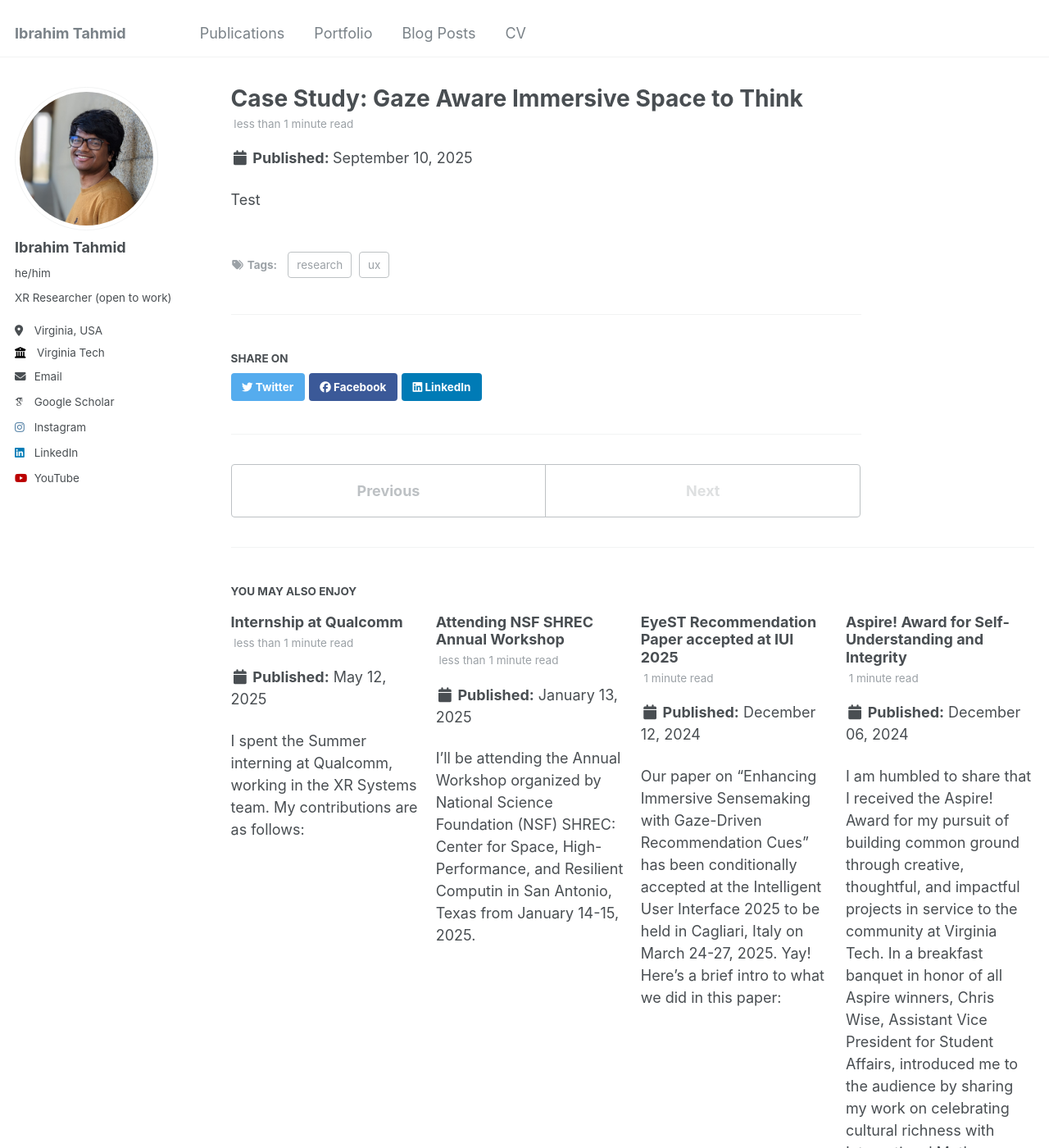
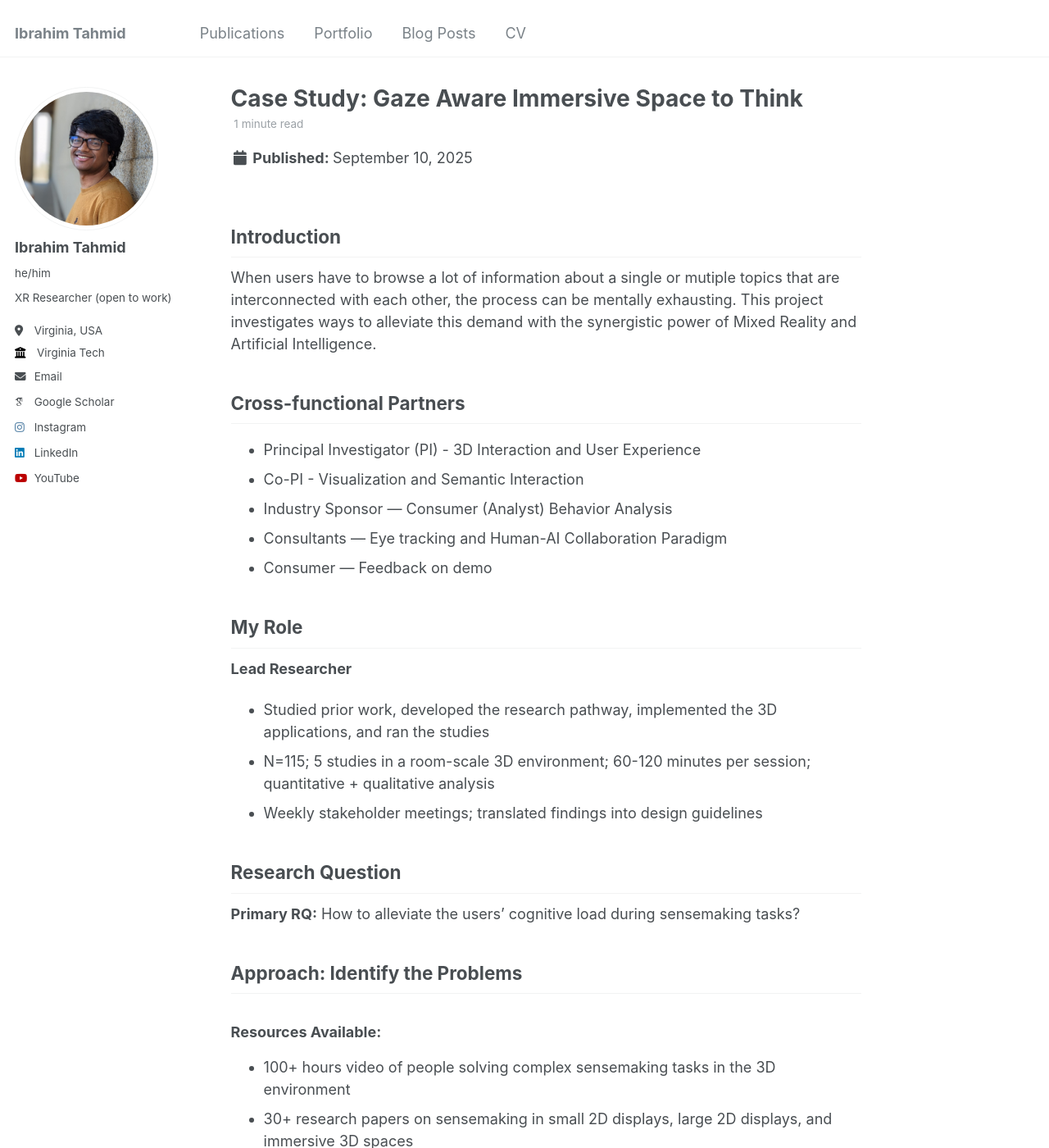
Before and after one commit to iatahmid/iatahmid.github.io, a Jekyll site: the page built from _posts/2025-09-10-case-study-gist.md, in a window 1280 px wide and 1400 px high. Shown: the whole window at 82% size. Built offline with Jekyll 4.4.1, drawn with Linux system fonts in a browser that asks for light colours; some web fonts are replaced; some of the changed text lies outside the part shown.

Commit message:
case study - gist

```diff
--- a/_posts/2025-09-10-case-study-gist.md
+++ b/_posts/2025-09-10-case-study-gist.md
@@ -6,4 +6,83 @@ tags:
   - ux
   - research
 ---
-Test
+
+## Introduction
+When users have to browse a lot of information about a single or mutiple topics that are interconnected with each other, the process can be mentally exhausting. This project investigates ways to alleviate this demand with the synergistic power of Mixed Reality and Artificial Intelligence.
+
+## Cross-functional Partners
+- Principal Investigator (PI) - 3D Interaction and User Experience
+- Co-PI - Visualization and Semantic Interaction
+- Industry Sponsor — Consumer (Analyst) Behavior Analysis
+- Consultants — Eye tracking and Human-AI Collaboration Paradigm
+- Consumer — Feedback on demo
+
+## My Role
+**Lead Researcher**
+- Studied prior work, developed the research pathway, implemented the 3D applications, and ran the studies
+- N=115; 5 studies in a room-scale 3D environment; 60-120 minutes per session; quantitative + qualitative analysis
+- Weekly stakeholder meetings; translated findings into design guidelines
+
+## Research Question
+**Primary RQ:** How to alleviate the users' cognitive load during sensemaking tasks?
+
+## Approach: Identify the Problems
+### Resources Available:
+* 100+ hours video of people solving complex sensemaking tasks in the 3D environment
+* 30+ research papers on sensemaking in small 2D displays, large 2D displays, and immersive 3D spaces
+* Weekly catchups with the stakeholder to validate interpretations from the videos and papers
+
+### Outcome
+We identified the following two key problems:
+* **Not enough space for data:** Users struggle with fitting the large amount of information in the space available to them.
+* **Exhaustive browsing:** Users need to store too many information in their mind while trying to find new related information at the same time.
+
+<!-- **Design:** Between-subjects (Positive vs Neutral vs Negative tone)
+**Validation:** Pre-test (N=78) to confirm perceived tone categories
+**Main Study:** N=340 online; normalized audio; attention checks
+
+### Why Online?
+Standardized audio delivery at scale while preserving ecological validity for private, device-based interactions.
+
+## Findings
+
+<!-- If you have images/charts, use Minimal Mistakes figure helper -->
+{% include figure
+    image_path="/assets/images/portfolio/voice/chart_tone_persuasion.png"
+    alt="Persuasiveness by tone"
+    caption="Positive & Neutral tones show ~18–20% higher persuasion than Negative."
+%}
+
+{% include figure
+    image_path="/assets/images/portfolio/voice/chart_age_gender.png"
+    alt="Persuasiveness by perceived age & gender"
+    caption="Younger female and middle-aged male voices trend ~16–18% higher."
+%}
+
+### User Insights (Qual)
+> “The positive voice felt authentic and natural.”
+> “Neutral sounded calm and unbiased.”
+> “Negative came off as uninterested and distracting.”
+
+## Impact
+**Academic:** Award-winning contribution to tone-aware conversational AI design
+**Industry:** Actionable standards for voice tone choices in commerce & assistance
+
+{% include alert note="We used pseudonyms to protect participant privacy." %}
+
+## Design Guidelines (Selected)
+- Match tone to task criticality; avoid overly negative tones for persuasion
+- Balance warmth with perceived expertise; clarity beats theatrics
+- Validate tones with target audiences before deployment
+
+## Timeline
+- Month 1: Stimuli generation & normalization
+- Month 2: Tone validation (N=78) and study design
+- Month 3: Main study (N=340)
+- Month 4: Analysis & stakeholder synthesis
+
+## Call to Action
+Interested in **UX Research for Conversational AI** or **AI-mediated interfaces**?
+- <a href="mailto:you@vt.edu">Email me</a>
+- <a href="https://www.linkedin.com/in/yourprofile" target="_blank" rel="noopener">LinkedIn</a>
+- <a href="/publications/" >Publications</a> -->
```
